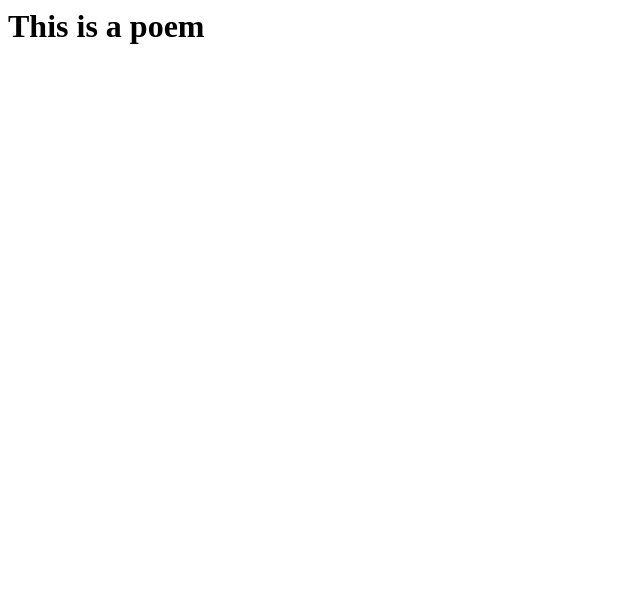
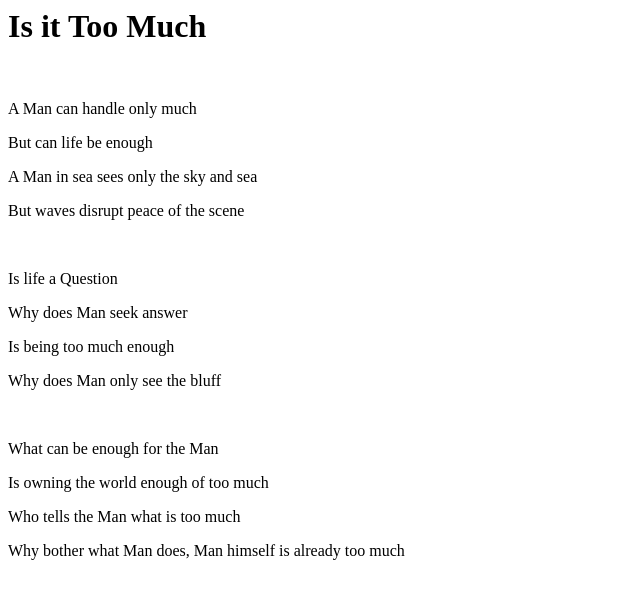
Before and after one commit to JG0nzales/Gonzales_WebDev_Midterm, a plain HTML site: page Poem.html in a window 1280 px wide. Shown: the whole page, without its empty margins (0-640 px from the left). Drawn offline with Linux system fonts and the light colour scheme.

Commit message:
Update Poem.html

```diff
--- a/Poem.html
+++ b/Poem.html
@@ -5,7 +5,28 @@
 
   <body>
 
-  <h1>This is a poem</h1>
+  <h1>Is it Too Much</h1>
+
+    <br>
+
+    <p>A Man can handle only much
+    <p>But can life be enough
+    <p>A Man in sea sees only the sky and sea
+    <p>But waves disrupt peace of the scene</p>
+
+      <br>
+
+     <p>Is life a Question
+       <p>Why does Man seek answer
+     <p>Is being too much enough
+    <p>Why does Man only see the bluff</p>
+
+    <br>
+
+    <p>What can be enough for the Man
+      <p>Is owning the world enough of too much
+     <p>Who tells the Man what is too much
+    <p>Why bother what Man does, Man himself is already too much</p>
 
   </body>
 
```
